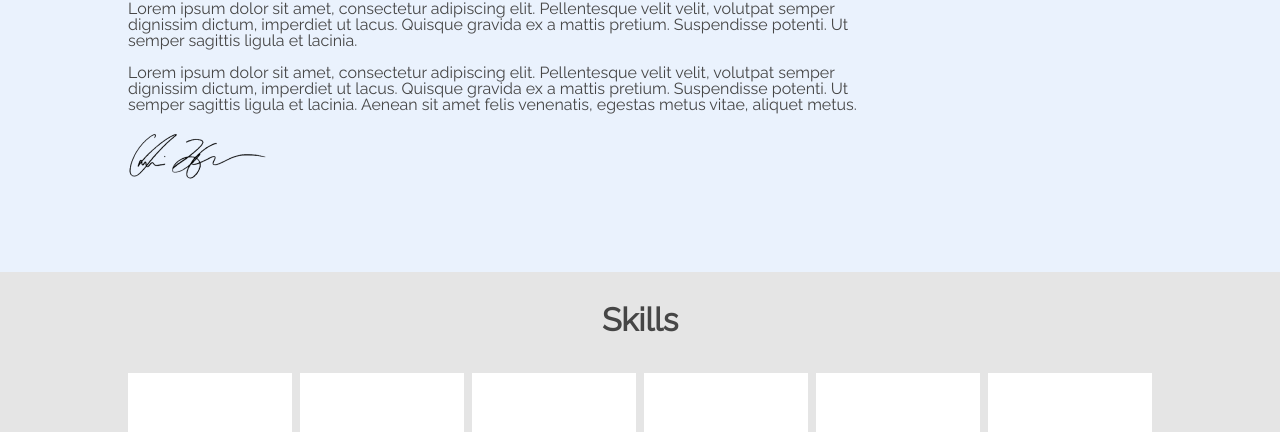
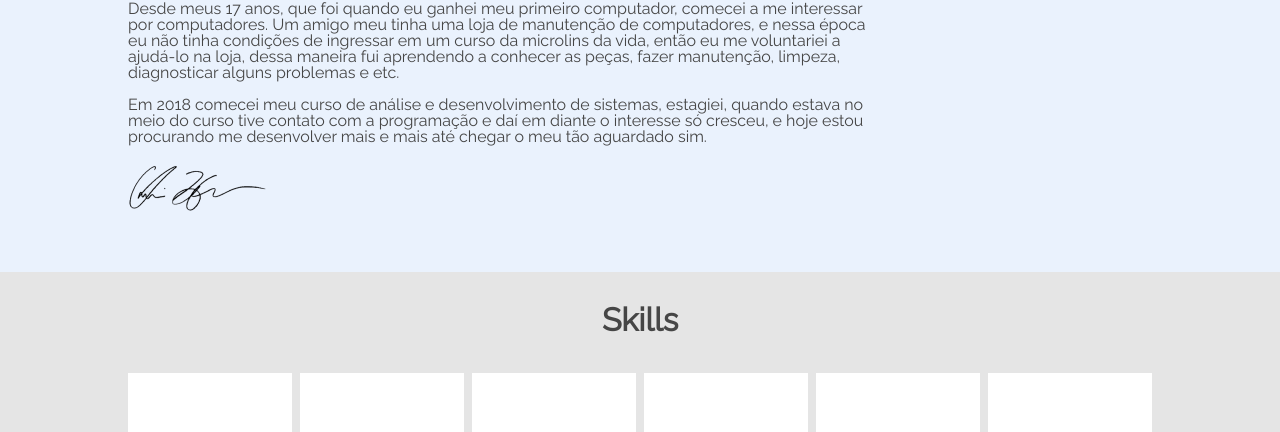
Before and after one commit to debug-droid/Challenge-front-end-Alura, a plain HTML site: page index.html in a window 1280 px wide. Shown: the part 668-1100 px from the top of the page. Drawn offline with Linux system fonts and the light colour scheme.

Commit message:
texto do sobre mim

```diff
--- a/index.html
+++ b/index.html
@@ -46,8 +46,8 @@
             <section class="sobremim" id="sobremim">
                 <div>
                     <h2>Sobre mim</h2>
-                    <p>Lorem ipsum dolor sit amet, consectetur adipiscing elit. Pellentesque velit velit, volutpat semper dignissim dictum, imperdiet ut lacus. Quisque gravida ex a mattis pretium. Suspendisse potenti. Ut semper sagittis ligula et lacinia.</p>
-                    <p>Lorem ipsum dolor sit amet, consectetur adipiscing elit. Pellentesque velit velit, volutpat semper dignissim dictum, imperdiet ut lacus. Quisque gravida ex a mattis pretium. Suspendisse potenti. Ut semper sagittis ligula et lacinia. Aenean sit amet felis venenatis, egestas metus vitae, aliquet metus.</p>
+                    <p>Desde meus 17 anos, que foi quando eu ganhei meu primeiro computador, comecei a me interessar por computadores. Um amigo meu tinha uma loja de manutenção de computadores, e nessa época eu não tinha condições de ingressar em um curso da microlins da vida, então eu me voluntariei a ajudá-lo na loja, dessa maneira fui aprendendo a conhecer as peças, fazer manutenção, limpeza, diagnosticar alguns problemas e etc.</p>
+                    <p>Em 2018 comecei meu curso de análise e desenvolvimento de sistemas, estagiei, quando estava no meio do curso tive contato com a programação e daí em diante o interesse só cresceu, e hoje estou procurando me desenvolver mais e mais até chegar o meu tão aguardado sim.</p>
                     <img src="./img/image4.png" alt="rubrica">
                 </div>
             </section>
```
